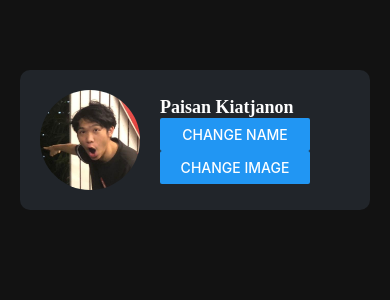
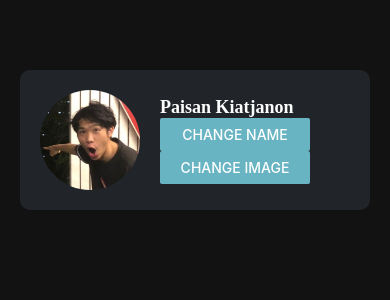
Before and after one commit to PaisanKjn/ReactTestUni, a React Native app: screen / in a window 390 px wide. Shown: the top 300 px of the page. Built offline with nearby package versions, Linux system fonts and the light colour scheme.

Commit message:
Week 5 Practice 2 Button edit

```diff
--- a/components/ProfileScreen.tsx
+++ b/components/ProfileScreen.tsx
@@ -30,12 +30,14 @@ const ProfileScreen = () => {
                         <Button
                             title="Change Name"
                             onPress={() => handleChangeName()}
+                            color={'#69b4c2'}
 
                         />
                         <Text></Text>
                         <Button
                             title="Change Image"
                             onPress={() => handleChangeImg()}
+                            color={'#69b4c2'}
 
                         />
                     </View>
```
